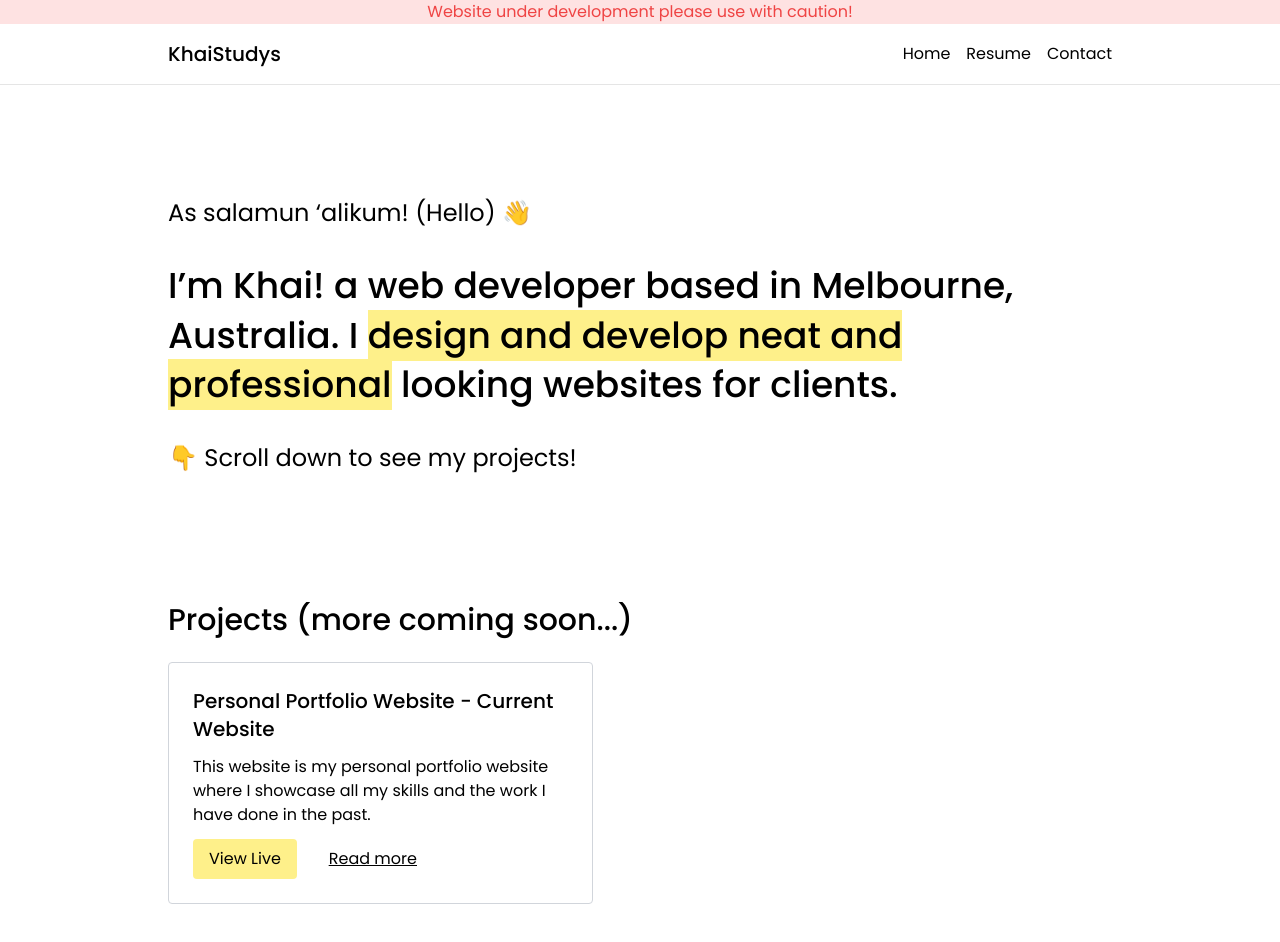
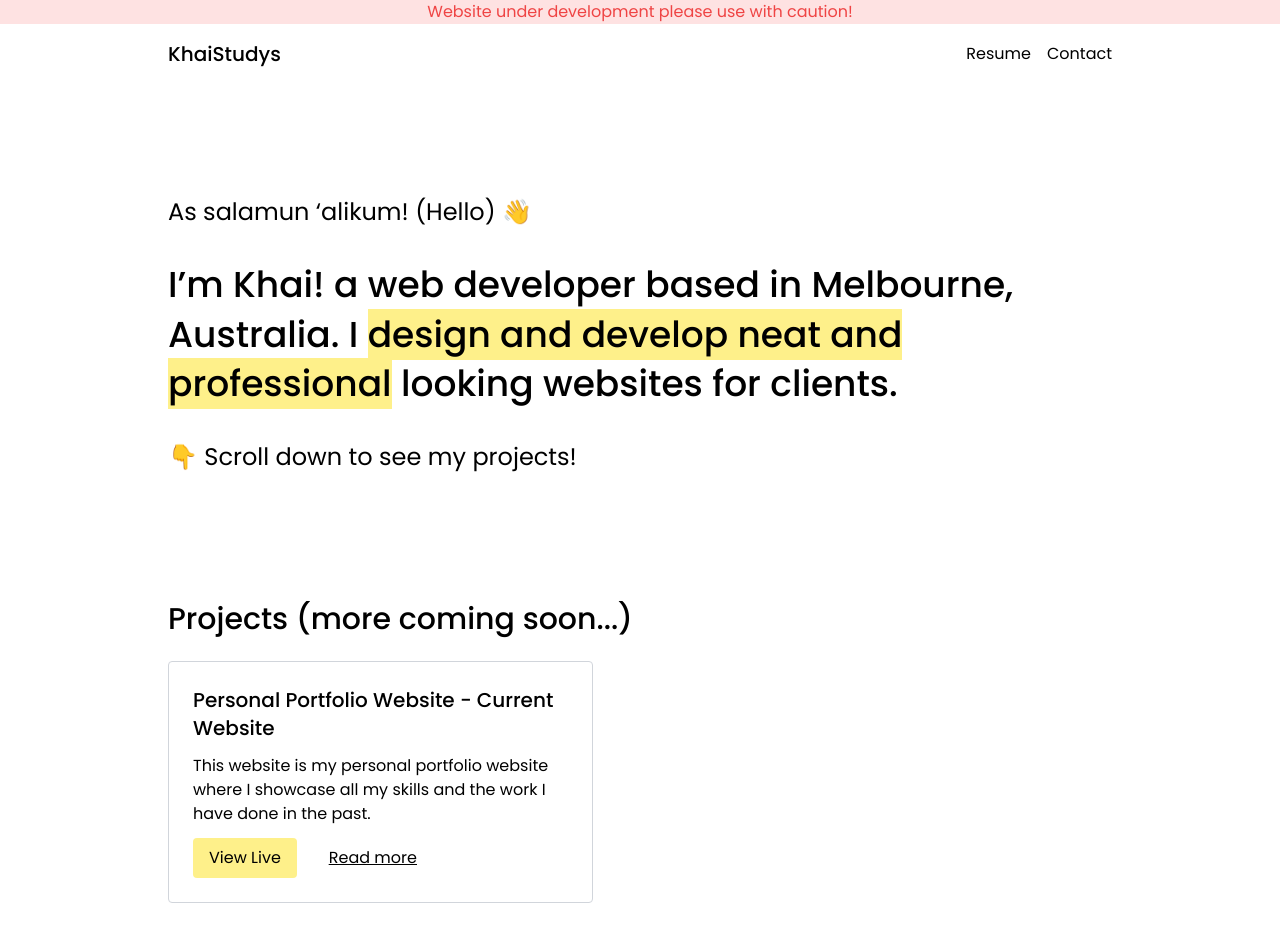
Before and after one commit to KhaiStudys/khaistudys, a Next.js app: page / in a window 1280 px wide. Shown: the top 942 px of the page. Built offline with nearby package versions, Linux system fonts and the light colour scheme.

Commit message:
Revert "Sticky navbar implemented"
This reverts commit 61bb3e3e83f47d886841849c4ffe2ce3a2ee818f.

```diff
--- a/components/Navbar.js
+++ b/components/Navbar.js
@@ -2,7 +2,7 @@ import Link from "next/link";
 
 export default function Navbar() {
   return (
-    <div className="sticky top-0 bg-white border-b border-black border-opacity-10">
+    <>
       <div className="w-full bg-red-100 text-red-500 text-center">
         Website under development please use with caution!
       </div>
@@ -11,11 +11,6 @@ export default function Navbar() {
           <a className="text-xl font-medium">KhaiStudys</a>
         </Link>
         <ul className="ml-auto flex items-center gap-4">
-          <li>
-            <Link href="/">
-              <a>Home</a>
-            </Link>
-          </li>
           <li>
             <Link href="/">
               <a>Resume</a>
@@ -28,6 +23,6 @@ export default function Navbar() {
           </li>
         </ul>
       </nav>
-    </div>
+    </>
   );
 }
```
